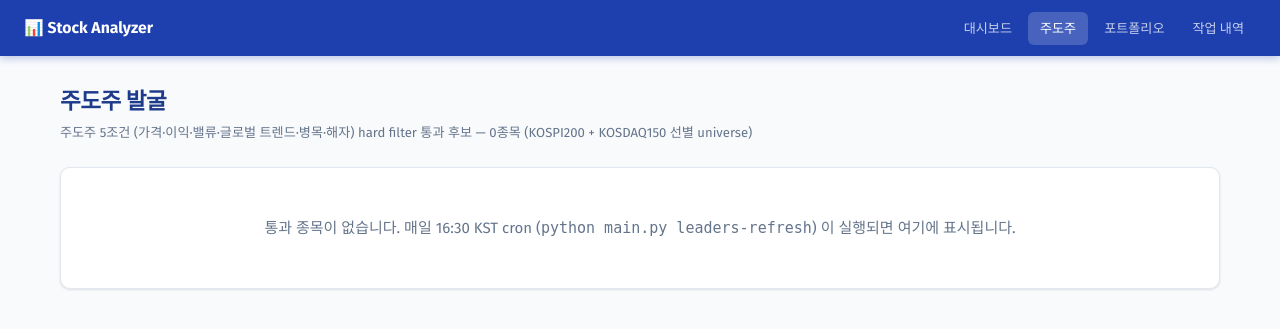
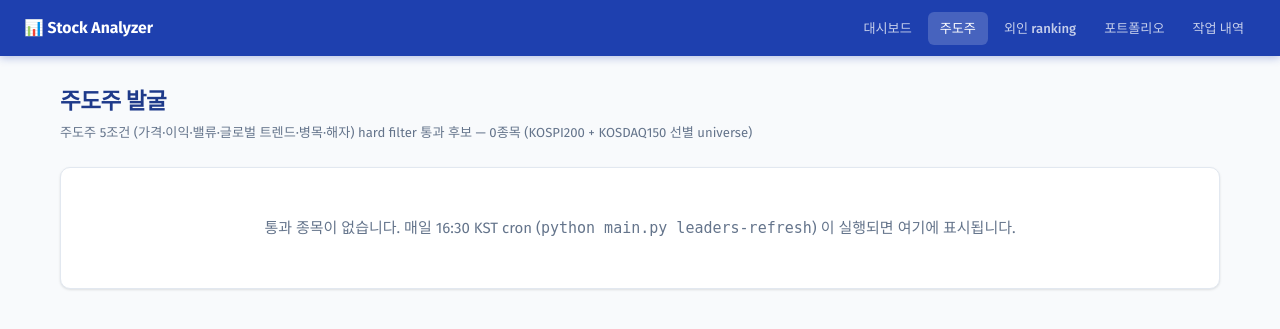
Before and after one commit to kseungyong/stock-analyzer, a Flask app: page /leaders in a window 1280 px wide. Shown: the top 329 px of the page. Run offline with Flask 3, Linux system fonts and the light colour scheme; data that the repository does not hold is empty.

Commit message:
feat(nav): topbar 에 '외인 ranking' 메뉴 추가 (메인 + leaders 페이지)

```diff
--- a/src/templates/leaders.html
+++ b/src/templates/leaders.html
@@ -162,6 +162,7 @@ a.topbar-brand svg { opacity: 0.9; }
   <div class="topbar-nav">
     <a class="topbar-link" href="/">대시보드</a>
     <a class="topbar-link active" href="/leaders">주도주</a>
+    <a class="topbar-link" href="/foreign-ranking">외인 ranking</a>
     <a class="topbar-link" href="/portfolio">포트폴리오</a>
     <a class="topbar-link" href="/jobs">작업 내역</a>
   </div>
--- a/src/web_app.py
+++ b/src/web_app.py
@@ -996,6 +996,7 @@ def _page(title: str, body: str, auto_refresh_js: str = "") -> str:
   <div class="topbar-nav">
     <a class="topbar-link" href="/">대시보드</a>
     <a class="topbar-link" href="/leaders">주도주</a>
+    <a class="topbar-link" href="/foreign-ranking">외인 ranking</a>
     <a class="topbar-link" href="/portfolio">포트폴리오</a>
     <a class="topbar-link" href="/jobs">작업 내역</a>
     {user_badge}
```
